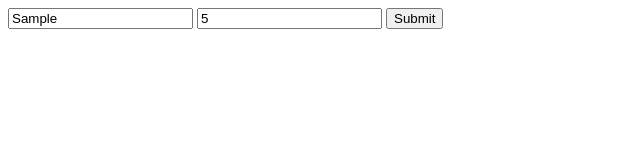
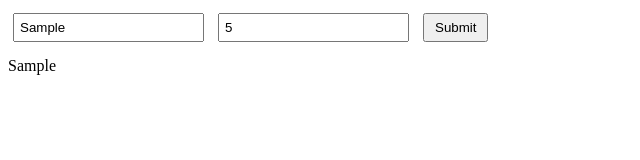
Before and after one commit to acciojob/async-function-timeout-ankitpawar1, a website: page main.html in a window 1280 px wide. Both pictures are taken after typing "Sample", "5" into the empty fields and a click on the button "Submit". Shown: the whole page, without its empty margins (0-640 px from the left). Drawn offline with Linux system fonts and the light colour scheme.

Commit message:
created a submission

```diff
--- a/main.html
+++ b/main.html
@@ -1,20 +1,19 @@
 <!DOCTYPE html>
-
 <html>
   <head>
     <link rel="stylesheet" href="styles.css" />
   </head>
 
   <body>
-    <!-- the entire body must be written by student -->
+    <!-- your HTML form is perfect as it is -->
     <form onsubmit="return false">
       <input type="text" id="text" placeholder="Text" />
-      <input type="number" id="delay" placeholder="Delay" />
+      <input type="number" id="delay" placeholder="Delay (ms)" />
       <button type="button" id="btn">Submit</button>
     </form>
 
     <div id="output"></div>
 
-    <script type="text/javascript" src="./script.js"></script>
+    <script type="text/javascript" src="script.js"></script>
   </body>
 </html>
--- a/script.js
+++ b/script.js
@@ -1 +1,31 @@
-//your JS code here. If required.
+// Function to create a Promise that resolves after a specific delay
+function delay(ms) {
+  return new Promise(resolve => setTimeout(resolve, ms));
+}
+
+// Async function to handle the display after delay
+async function displayAfterDelay() {
+  // Get user input values
+  const textValue = document.getElementById('text').value;
+  const delayValue = parseInt(document.getElementById('delay').value, 10);
+
+  // If delayValue is not a number, do not proceed
+  if (isNaN(delayValue)) {
+    alert('Please enter a valid number for delay.');
+    return;
+  }
+
+  try {
+    // Await for the delay to complete before continuing
+    await delay(delayValue);
+    // Display the user-entered text
+    document.getElementById('output').textContent = textValue;
+  } catch (error) {
+    console.error('Error during delay:', error);
+  }
+}
+
+// Adding event listener to the button when the content is loaded
+document.addEventListener('DOMContentLoaded', function() {
+  document.getElementById('btn').addEventListener('click', displayAfterDelay);
+});
--- a/styles.css
+++ b/styles.css
@@ -1 +1,14 @@
 /*  your css code here. If applicable */
+input[type="text"], input[type="number"] {
+  margin: 5px;
+  padding: 5px;
+}
+
+button#btn {
+  padding: 5px 10px;
+  margin: 5px;
+}
+
+#output {
+  margin-top: 10px;
+}
```
